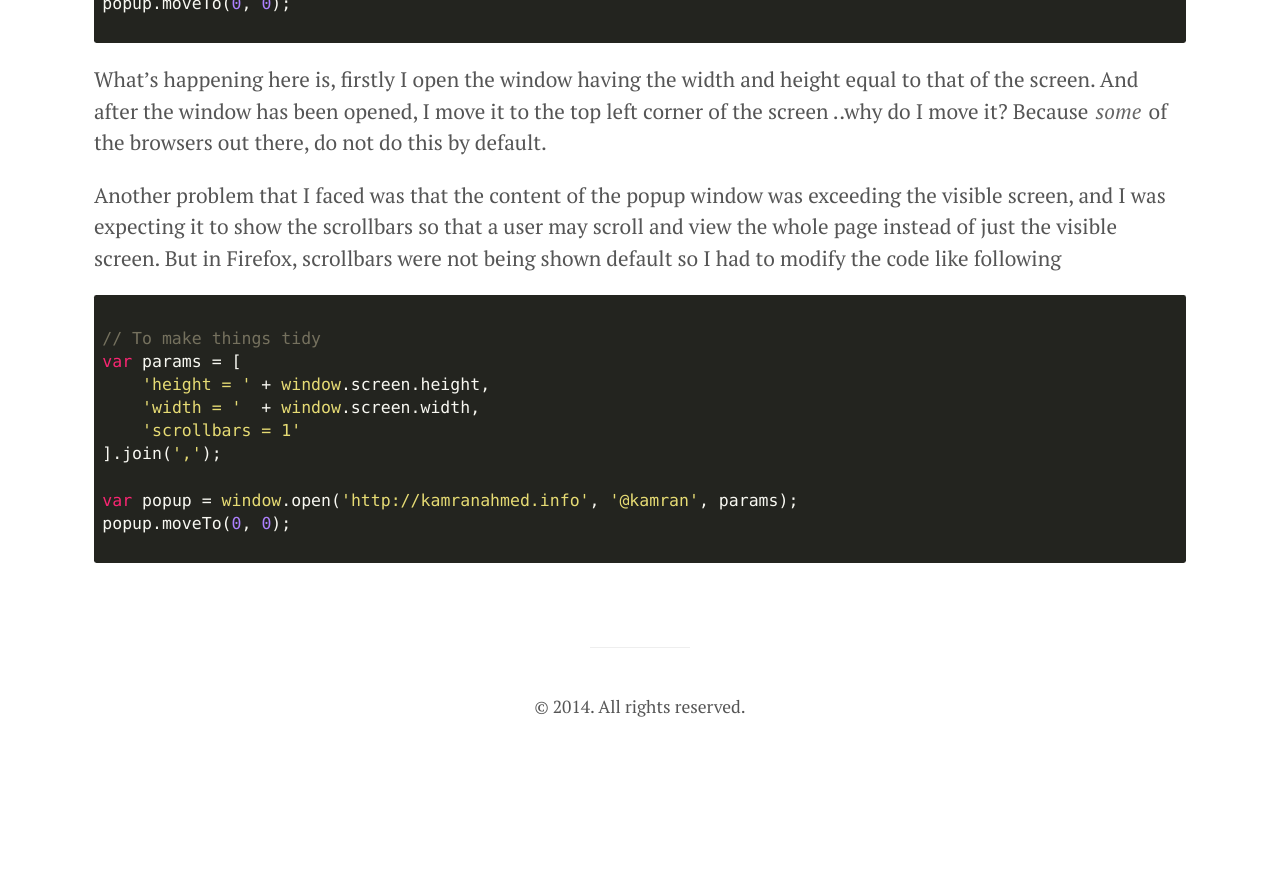
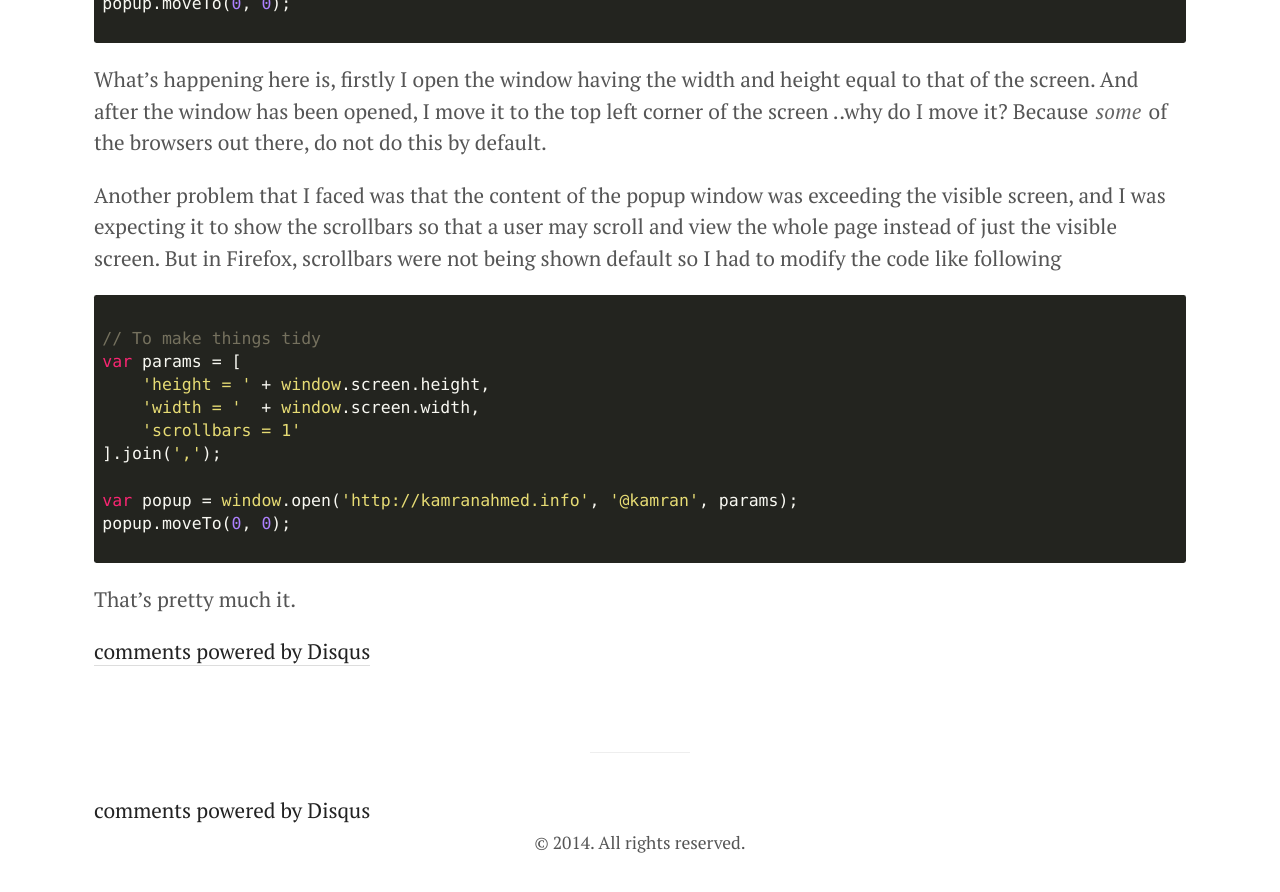
Before and after one commit to kamranahmedse/kamranahmedse.github.io, a Jekyll site: the page built from blog/_posts/2014-12-03-javascript-and-popup-windows.md, in a window 1280 px wide and 900 px high, scrolled down 947 px. Shown: the top 892 px of the window. Built offline with Jekyll 4.4.1, drawn with Linux system fonts in a browser that asks for light colours; comment, search, counter and statistics services are not loaded; before the commit the page ends 1710 px from its top, so only the background shows below that.

Commit message:
Test disqus comments

```diff
--- a/blog/_posts/2014-12-03-javascript-and-popup-windows.md
+++ b/blog/_posts/2014-12-03-javascript-and-popup-windows.md
@@ -40,3 +41,7 @@ var params = [
 var popup = window.open('http://kamranahmed.info', '@kamran', params);
 popup.moveTo(0, 0);
 </code></pre>
+
+That's pretty much it.
+
+{% include comments.html %}
```
Also changed, not shown: other parts of blog/_posts/2014-12-03-javascript-and-popup-windows.md (+1 -0 lines).
